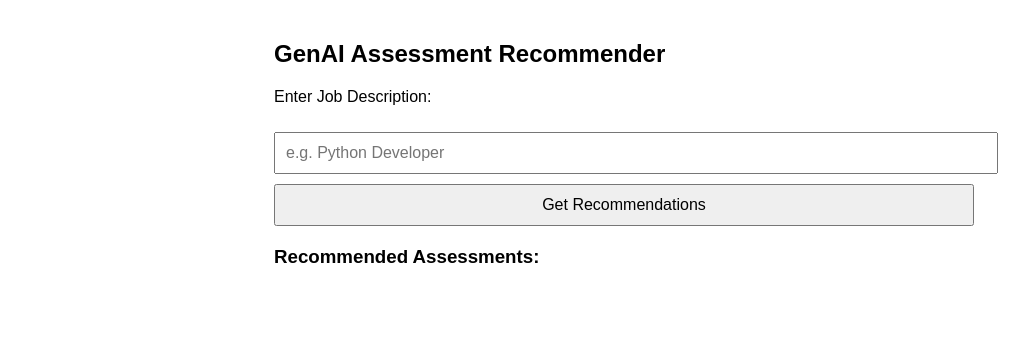
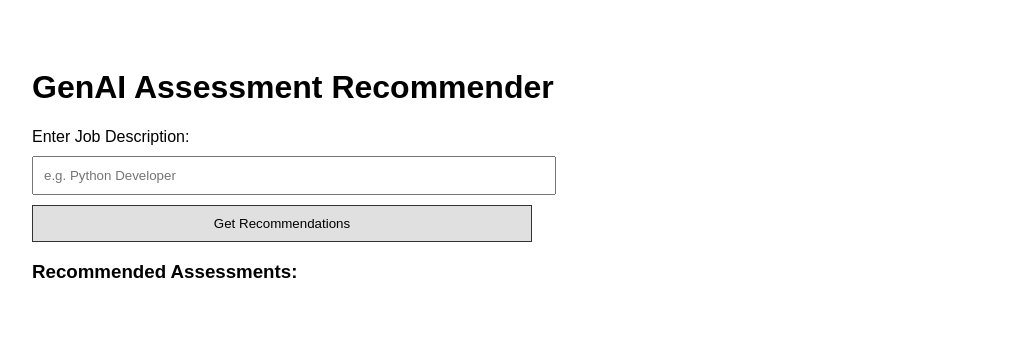
Before and after one commit to Baibhavkr001/Updated-GenAI, a Flask app: page / in a window 1280 px wide. Shown: the top 342 px of the page, without its empty margins (16-1045 px from the left). Run offline with Flask 3, Linux system fonts and the light colour scheme.

Commit message:
Update index.html

```diff
--- a/templates/index.html
+++ b/templates/index.html
@@ -1,60 +1,68 @@
 <!DOCTYPE html>
-<html lang="en">
+<html>
 <head>
-    <meta charset="UTF-8">
     <title>GenAI Assessment Recommender</title>
     <style>
         body {
-            font-family: Arial;
-            max-width: 700px;
-            margin: 40px auto;
+            font-family: Arial, sans-serif;
+            padding: 40px;
         }
+
         input, button {
             padding: 10px;
-            width: 100%;
+            width: 500px;
             margin-top: 10px;
-            font-size: 16px;
         }
-        .result {
+
+        button {
+            background-color: #e0e0e0;
+            border: 1px solid #333;
+            cursor: pointer;
+        }
+
+        ul {
             margin-top: 20px;
         }
     </style>
 </head>
 <body>
-    <h2>GenAI Assessment Recommender</h2>
-    <p>Enter Job Description:</p>
-    <input type="text" id="job_desc" placeholder="e.g. Python Developer">
+    <h1>GenAI Assessment Recommender</h1>
+    <label>Enter Job Description:</label><br>
+    <input type="text" id="jobInput" placeholder="e.g. Python Developer"><br>
     <button onclick="getRecommendations()">Get Recommendations</button>
 
-    <div class="result" id="results">
-        <h3>Recommended Assessments:</h3>
-        <div id="loading" style="display: none;">Loading...</div>
-        <ul id="recommendation_list"></ul>
-    </div>
+    <h3>Recommended Assessments:</h3>
+    <ul id="results"></ul>
 
     <script>
         function getRecommendations() {
-            document.getElementById("loading").style.display = "block";
-            document.getElementById("recommendation_list").innerHTML = "";
+            const title = document.getElementById("jobInput").value;
 
-            fetch("/recommend", {
-                method: "POST",
-                headers: { "Content-Type": "application/json" },
-                body: JSON.stringify({ query: document.getElementById("job_desc").value })
+            fetch('/recommend', {
+                method: 'POST',
+                headers: {
+                    'Content-Type': 'application/json'
+                },
+                body: JSON.stringify({ title: title })
             })
-            .then(response => response.json())
+            .then(response => {
+                if (!response.ok) {
+                    return response.json().then(err => { throw err });
+                }
+                return response.json();
+            })
             .then(data => {
-                document.getElementById("loading").style.display = "none";
-                const list = document.getElementById("recommendation_list");
-                list.innerHTML = "";
-
-                data.recommended_assessments.forEach(item => {
+                const resultList = document.getElementById("results");
+                resultList.innerHTML = "";
+                data.forEach(item => {
                     const li = document.createElement("li");
-                    li.innerHTML = `<strong>${item.test_type.join(", ")}</strong> - ${item.description}
-                                    <br>Duration: ${item.duration} mins | Adaptive: ${item.adaptive_support}, Remote: ${item.remote_support}
-                                    <br><a href="${item.url}" target="_blank">${item.url}</a>`;
-                    list.appendChild(li);
+                    li.textContent = `${item.Title}: ${item.Description}`;
+                    resultList.appendChild(li);
                 });
+            })
+            .catch(err => {
+                console.error("Error:", err);
+                alert(err.error || "Something went wrong!");
             });
         }
     </script>
```
